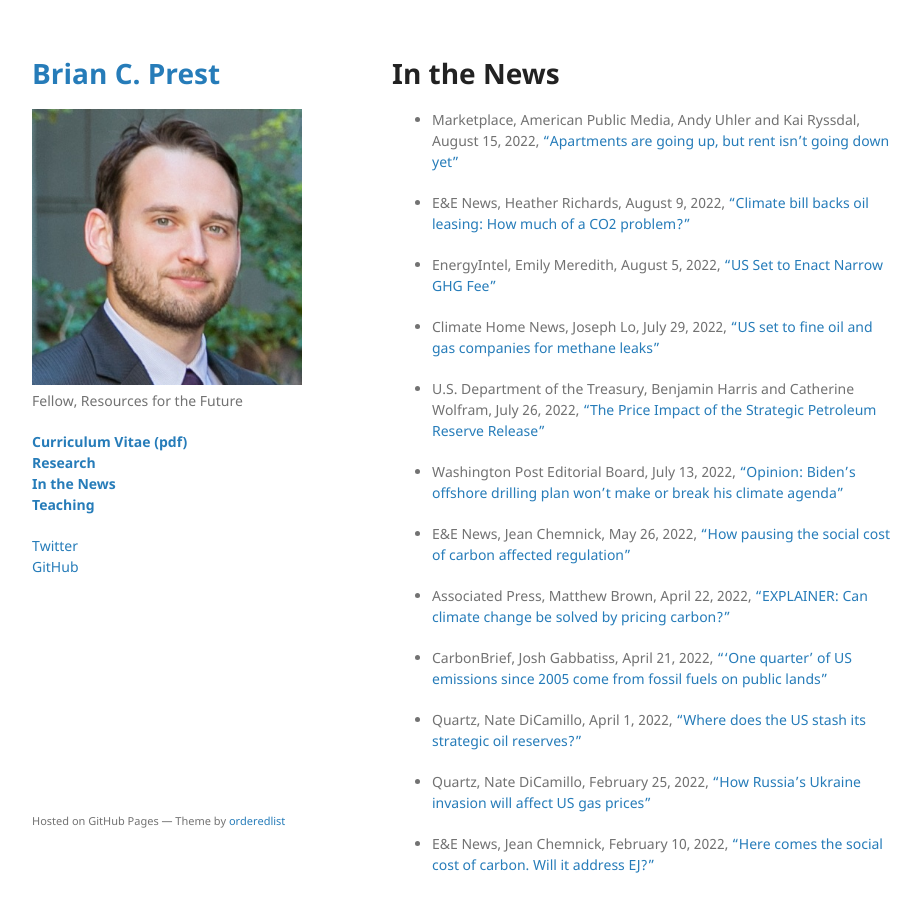
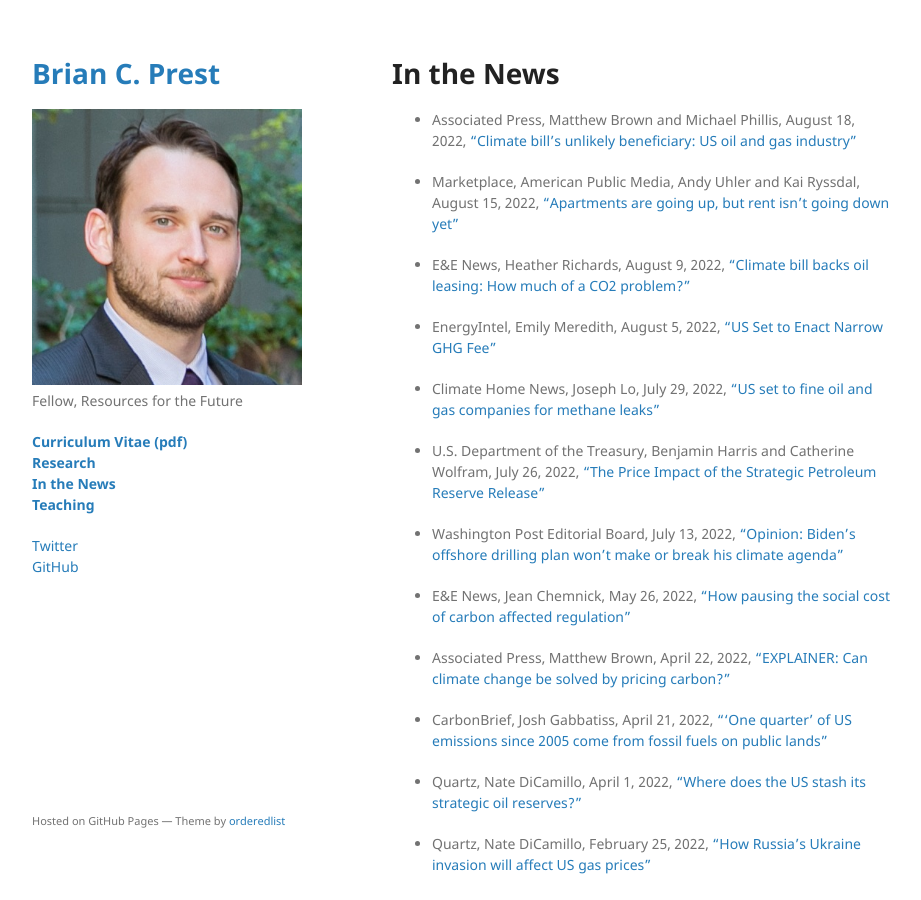
Before and after one commit to bprest/bprest.github.io, a Jekyll site: the page built from in-the-news.md, in a window 1280 px wide and 900 px high. Shown: the whole window, without its empty margins (178-1099 px from the left). Built offline with Jekyll 4.4.1, drawn with Linux system fonts in a browser that asks for light colours; our own code applies the rules of GitHub Pages for plain Markdown files.

Commit message:
AP oil leasing story

```diff
--- a/in-the-news.md
+++ b/in-the-news.md
@@ -3,6 +3,8 @@ layout: default
 ---
 
 # In the News
+
+* Associated Press, Matthew Brown and Michael Phillis, August 18, 2022, ["Climate bill’s unlikely beneficiary: US oil and gas industry"](https://apnews.com/article/biden-technology-science-oil-and-gas-industry-climate-environment-28df40ad9ebb33f4447815b6593673b3)
 
 * Marketplace, American Public Media, Andy Uhler and Kai Ryssdal, August 15, 2022,  ["Apartments are going up, but rent isn't going down yet"](https://www.marketplace.org/shows/marketplace/apartments-are-going-up-but-rent-isnt-going-down-yet)
 
```
